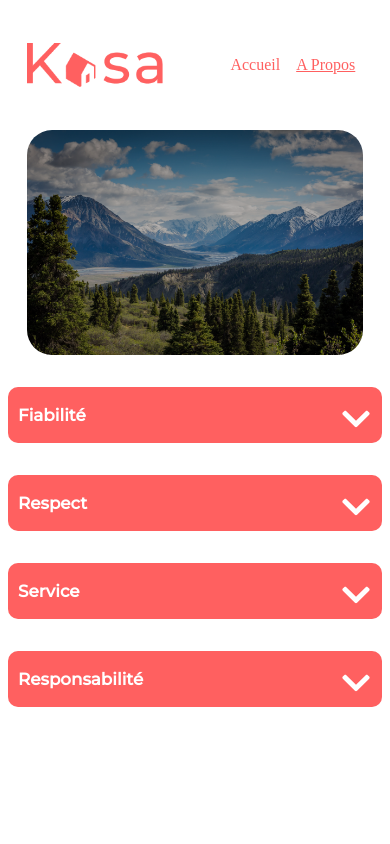
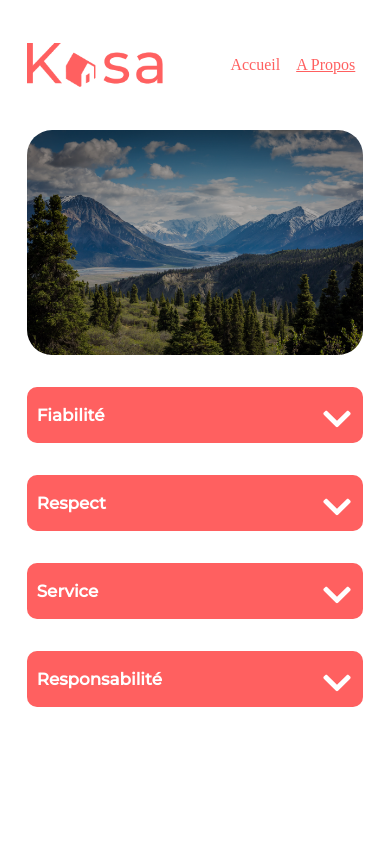
Before and after one commit to Cletae/-Marie-ClemendaVILLIER-EMMANUEL_11_10052023, a React (Create React App) app in the folder my-app/: page /A_Propos in a window 390 px wide. Shown: the top 844 px of the page. Built offline with nearby package versions, Linux system fonts and the light colour scheme.

Commit message:
Update css responsive accordion

```diff
--- a/my-app/src/components/accordion/Accordion.css
+++ b/my-app/src/components/accordion/Accordion.css
@@ -5,6 +5,12 @@
 
   .accordion-house {
     width: 42%;
+    height: 100%;
+    margin: 2rem auto;
+  }
+
+  .accordion-about > .accordion-house {
+    width: 90%;
     height: 100%;
     margin: 2rem auto;
   }
```
